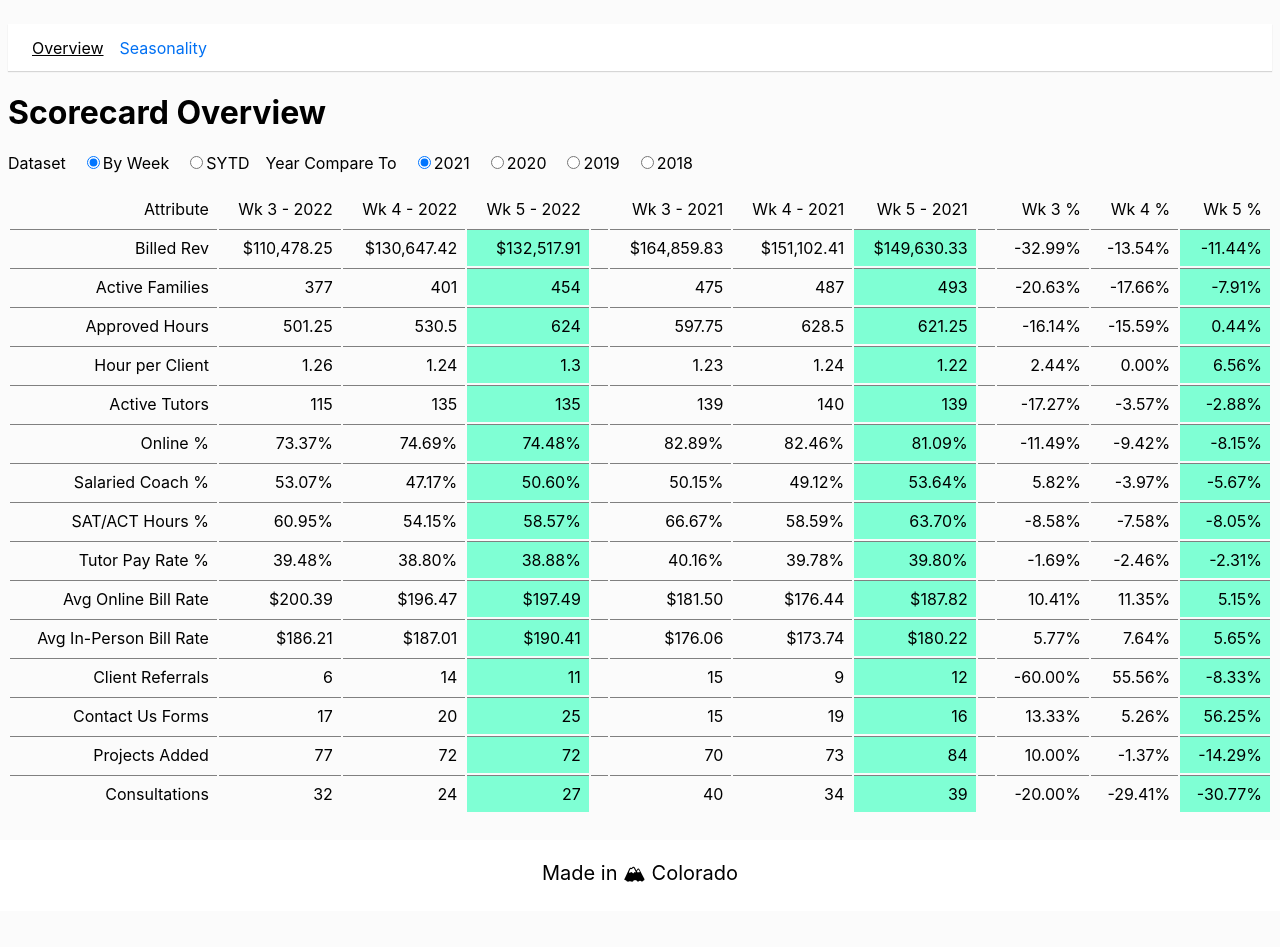
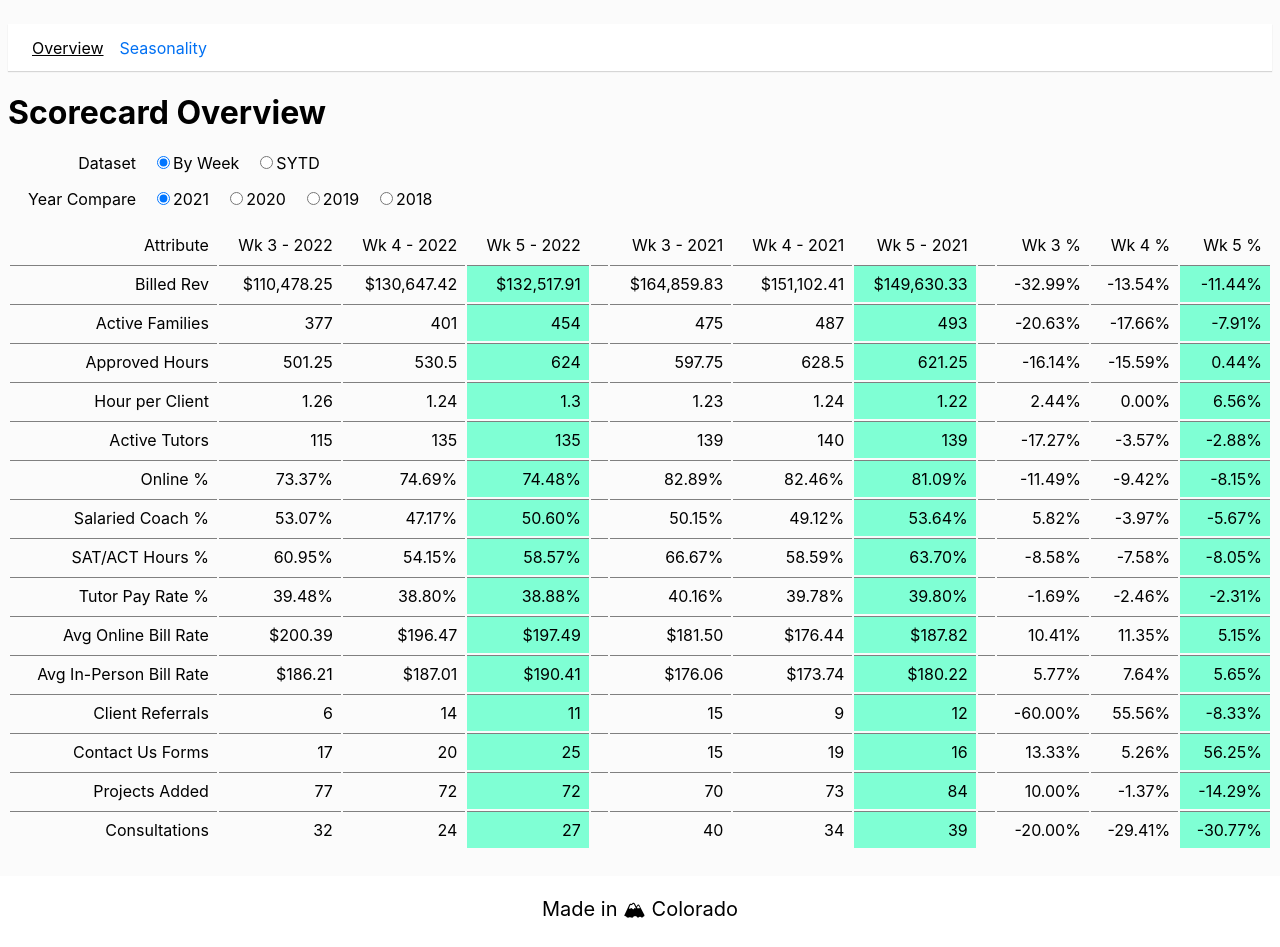
Before and after one commit to danielpowell4/ridge, a Next.js app: page /scorecard/overview in a window 1280 px wide. Before the commit the page ends 911 px from the top, so only its background shows below. Built offline with nearby package versions, Linux system fonts and the light colour scheme.

Commit message:
Styles label

```diff
--- a/pages/scorecard/overview.js
+++ b/pages/scorecard/overview.js
@@ -54,7 +54,7 @@ const ByWeek = () => {
       <h1>Scorecard Overview</h1>
       <div className={styles.filters}>
         <div className={styles.filterGroup}>
-          Dataset
+          <label>Dataset</label>
           {[
             ["By Week", "weeklyData", weeklyData],
             ["SYTD", "yearlyData", yearlyData],
@@ -71,7 +71,7 @@ const ByWeek = () => {
           ))}
         </div>
         <div className={styles.filterGroup}>
-          Year Compare To
+          <label>Year Compare</label>
           {COMPARE_YEARS.map((year) => (
             <div key={year}>
               <input
--- a/pages/scorecard/season-strength.js
+++ b/pages/scorecard/season-strength.js
@@ -53,7 +53,7 @@ const SeasonStrength = () => {
 
       <div className={styles.filters}>
         <div className={styles.filterGroup}>
-          Attribute
+          <label>Attribute</label>
           {ATTRIBUTES.map((attrName, attrIndex) => {
             const id = `attr${attrIndex}`;
             return (
--- a/pages/scorecard/styles.module.css
+++ b/pages/scorecard/styles.module.css
@@ -1,13 +1,13 @@
-.filters {
+.filterGroup {
   display: flex;
+  flex-flow: row wrap;
   gap: 1rem;
   margin-bottom: 1rem;
 }
 
-.filterGroup {
-  display: flex;
-  flex-flow: row wrap;
-  gap: 1rem;
+.filterGroup label:first-child {
+  text-align: right;
+  flex-basis: 8rem;
 }
 
 .table tr th,
```
